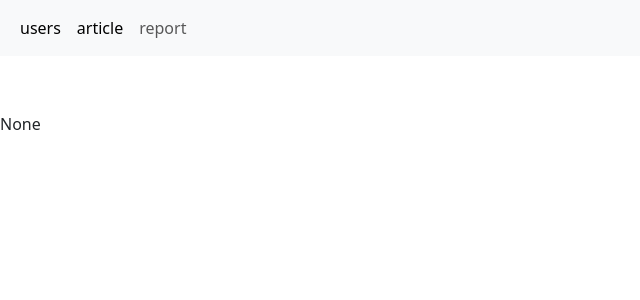
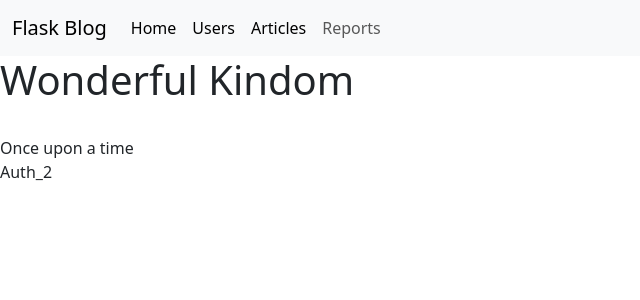
Before and after one commit to satyugov/Flask, a Flask app: page /article/1 in a window 1280 px wide. Shown: the top 300 px of the page, without its empty margins (0-640 px from the left). Run offline with Flask 2, Linux system fonts and the light colour scheme; parts of the project's set-up code (start-up, migrations or seed data) failed here and were passed over; some libraries are stand-ins or nearby versions.

Commit message:
Lesson_2.1

```diff
--- a/blog/app.py
+++ b/blog/app.py
@@ -1,26 +1,16 @@
-from flask import Flask, Response, session
+from flask import Flask
 
+from blog.article.views import article
+from blog.user.views import user
+from blog.index.views import index
+from blog.report.views import report
 
-# app = Flask(__name__)
-# app.secret_key = "secret key"
-#
-# @app.route("/")
-# def index():
-#     if 'visits' in session:
-#         session['visits'] = session.get('visits') + 1
-#     else:
-#         session['visits'] = 1
-#     return f"Количество посещений на сайте {session.get('visits')}"
-#
-#
-#
-# @app.route("/del_visit")
-# def del_visit():
-#     session.pop('visits', None)
-#     return 'Данные о посещениях очищены'
-from blog.report.views import report
-from blog.users.views import user
-from blog.article.views import article
+VIEWS = [
+    index,
+    user,
+    article,
+    report
+]
 
 
 def create_app() -> Flask:
@@ -28,7 +18,46 @@
     register_blueprints(app)
     return app
 
+
 def register_blueprints(app: Flask):
-    app.register_blueprint(user)
-    app.register_blueprint(report)
-    app.register_blueprint(article)
+    for view in VIEWS:
+        app.register_blueprint(view)
+
+
+
+
+
+# from flask import Flask, Response, session
+#
+#
+# # app = Flask(__name__)
+# # app.secret_key = "secret key"
+# #
+# # @app.route("/")
+# # def index():
+# #     if 'visits' in session:
+# #         session['visits'] = session.get('visits') + 1
+# #     else:
+# #         session['visits'] = 1
+# #     return f"Количество посещений на сайте {session.get('visits')}"
+# #
+# #
+# #
+# # @app.route("/del_visit")
+# # def del_visit():
+# #     session.pop('visits', None)
+# #     return 'Данные о посещениях очищены'
+# from blog.report.views import report
+# from blog.user.views import user
+# from blog.article.views import article
+#
+#
+# def create_app() -> Flask:
+#     app = Flask(__name__)
+#     register_blueprints(app)
+#     return app
+#
+# def register_blueprints(app: Flask):
+#     app.register_blueprint(user)
+#     app.register_blueprint(report)
+#     app.register_blueprint(article)
--- a/blog/article/views.py
+++ b/blog/article/views.py
@@ -1,49 +1,114 @@
 from flask import Blueprint, render_template
 from werkzeug.exceptions import NotFound
 
+from blog.user.views import get_user_name
 
-from blog.users.views import get_user_name
-
-article = Blueprint('article', __name__, url_prefix='/article', static_folder='../static')
+article = Blueprint("article", __name__, url_prefix="/article", static_folder="../static")
 
 ARTICLES = {
-    1: {'name': 'Age of Empires',
-        'text': 'text_text',
-        'author': 2
-        },
+    1: {
+        "title": "Wonderful Kindom",
+        "text": "Once upon a time",
+        "author": 2
+    },
+    2: {
+        "title": "Time for dream",
+        "text": "In fantastic world",
+        "author": 3
+    },
+    3: {
+        "title": "Sun in garden",
+        "text": "More times ago",
+        "author": 1
+    },
+
+}
 
 
-    2: {'name': 'Myst',
-        'text': 'text_text_text ',
-        'author': 3
-    },
-
-    3:{
-        'name': 'Dayz world',
-        'text': 'textZ',
-        'author': 1
-    }
-
-}
-@article.route('/')
+@article.route("/")
 def article_list():
     return render_template(
-        'articles/list.html',
-        articles = ARTICLES
+        "articles/list.html",
+        articles=ARTICLES
     )
 
 
-@article.route('/<int:pk>')
+@article.route("/<int:pk>")
 def get_article(pk: int):
     if pk in ARTICLES:
         article_raw = ARTICLES[pk]
     else:
-        raise NotFound(f'Article id {pk}, not found')
-    name = article_raw['name']
-    text = article_raw['text']
-    author = get_user_name(article_raw['author'])
+        raise NotFound("Article id:{}, not found".format(pk))
+    title = article_raw["title"]
+    text = article_raw["text"]
+    author = get_user_name(article_raw["author"])
     return render_template(
-        'articles/details.html',
-        name=name,
+        "articles/details.html",
+        title=title,
+        text=text,
         author=author
     )
+
+
+
+
+
+
+
+
+
+
+
+
+
+
+
+# from flask import Blueprint, render_template
+# from werkzeug.exceptions import NotFound
+#
+#
+# from blog.user.views import get_user_name
+#
+# article = Blueprint('article', __name__, url_prefix='/article', static_folder='../static')
+#
+# ARTICLES = {
+#     1: {'name': 'Age of Empires',
+#         'text': 'text_text',
+#         'author': 2
+#         },
+#
+#
+#     2: {'name': 'Myst',
+#         'text': 'text_text_text ',
+#         'author': 3
+#     },
+#
+#     3:{
+#         'name': 'Dayz world',
+#         'text': 'textZ',
+#         'author': 1
+#     }
+#
+# }
+# @article.route('/')
+# def article_list():
+#     return render_template(
+#         'articles/list.html',
+#         articles = ARTICLES
+#     )
+#
+#
+# @article.route('/<int:pk>')
+# def get_article(pk: int):
+#     if pk in ARTICLES:
+#         article_raw = ARTICLES[pk]
+#     else:
+#         raise NotFound(f'Article id {pk}, not found')
+#     name = article_raw['name']
+#     text = article_raw['text']
+#     author = get_user_name(article_raw['author'])
+#     return render_template(
+#         'articles/details.html',
+#         name=name,
+#         author=author
+#     )
--- a/blog/templates/articles/list.html
+++ b/blog/templates/articles/list.html
@@ -6,7 +6,7 @@
 {% block body %}
     {% for article_id in articles %}
         <ul>
-            <a href="{{ url_for('article.get_article', pk=article_id) }}">{{ articles[article_id]["title"] }}</a>
+            <a href="{{ url_for('article.get_article/', pk=article_id) }}">{{ articles[article_id]["title"] }}</a>
         </ul>
     {% endfor %}
 {% endblock %}
--- a/blog/templates/base.html
+++ b/blog/templates/base.html
@@ -8,13 +8,13 @@
     </title>
     {% include "navbar.html" %}
       {% block css %}
-        <link href="{{ url_for('static', filename='css/bootstrap.min.css') }}" rel="stylesheet">
-      {% endblock %}
+    <link href="{{ url_for('static', filename='css/bootstrap.min.css') }}" rel="stylesheet">
+    {% endblock %}
   </head>
   <body>
     {% block body %}{% endblock %}
     {% block js %}
-      <script src="{{ url_for('static', filename='js/bootstrap.bundle.min.js') }}"  ></script>
+    <script src="{{ url_for('static', filename='js/bootstrap.bundle.min.js') }}"  ></script>
     {% endblock %}
   </body>
 </html>
--- a/blog/templates/navbar.html
+++ b/blog/templates/navbar.html
@@ -1,18 +1,22 @@
 <nav class="navbar navbar-expand-lg bg-body-tertiary">
   <div class="container-fluid">
+    <a class="navbar-brand" href="{{ url_for('index.main_page') }}">Flask Blog</a>
     <button class="navbar-toggler" type="button" data-bs-toggle="collapse" data-bs-target="#navbarSupportedContent" aria-controls="navbarSupportedContent" aria-expanded="false" aria-label="Toggle navigation">
       <span class="navbar-toggler-icon"></span>
     </button>
     <div class="collapse navbar-collapse" id="navbarSupportedContent">
       <ul class="navbar-nav me-auto mb-2 mb-lg-0">
         <li class="nav-item">
-          <a class="nav-link active" href="{{ url_for('users/list') }}">users</a>
+          <a class="nav-link active" href="{{ url_for('index.main_page') }}">Home</a>
         </li>
         <li class="nav-item">
-          <a class="nav-link active" href="{{ url_for('article/list') }}">article</a>
+          <a class="nav-link active" href="{{ url_for('user.user_list') }}">Users</a>
         </li>
         <li class="nav-item">
-          <a class="nav-link" href="{{ url_for('reports/list') }}">report</a>
+          <a class="nav-link active" href="{{ url_for('article.article_list') }}">Articles</a>
+        </li>
+        <li class="nav-item">
+          <a class="nav-link" href="{{ url_for('report.report_list') }}">Reports</a>
         </li>
       </ul>
     </div>
--- a/blog/templates/users/list.html
+++ b/blog/templates/users/list.html
@@ -6,7 +6,7 @@
 {% block body %}
     {% for user_id in users %}
         <ul>
-            <a href="{{ url_for('user.get_user', pk=user_id) }}">{{ users[user_id]["name"] }}</a>
+            <a href="{{ url_for('user.get_user/', pk=user_id) }}">{{ users[user_id]["name"] }}</a>
         </ul>
     {% endfor %}
 {% endblock %}
--- /dev/null
+++ b/blog/user/views.py
@@ -0,0 +1,99 @@
+from flask import Blueprint, render_template
+from werkzeug.exceptions import NotFound
+
+user = Blueprint("user", __name__, url_prefix="/users", static_folder="../static")
+USERS = {
+    1: {"name": "Auth_1"},
+    2: {"name": "Auth_2"},
+    3: {"name": "Auth_3"}
+}
+
+
+@user.route("/")
+def user_list():
+    return render_template(
+        "users/list.html",
+        users=USERS
+    )
+
+
+@user.route("/<int:pk>")
+def get_user(pk: int):
+    if pk in USERS:
+        user_raw = USERS[pk]
+    else:
+        raise NotFound("User id:{}, not found".format(pk))
+    return render_template(
+        "users/details.html",
+        user_name=user_raw["name"]
+    )
+
+
+def get_user_name(pk: int):
+    if pk in USERS:
+        user_name = USERS[pk]["name"]
+    else:
+        raise NotFound("User id:{}, not found".format(pk))
+    return user_name
+
+
+
+
+
+
+
+
+
+
+
+
+
+
+# from flask import Blueprint, render_template, redirect
+# from werkzeug.exceptions import NotFound
+#
+# user = Blueprint('users', __name__, url_prefix='/users', static_folder='../static')
+#
+# USERS = {
+#     1: {'name': 'Ivan'},
+#     2: {'name': 'Pyotr'},
+#     3: {'name': 'Nik'},
+# }
+#
+# @user.route('/')
+# def user_list():
+#     return render_template(
+#         'users/list.html',
+#         users=USERS
+#     )
+#
+# # @user.route('/<int:pk>')
+# # def get_user(pk: int, redirect=None):
+# #     try:
+# #         user_name = USERS[pk]
+# #     except KeyError:
+# #         raise NotFound(f'User id {pk} not found')
+# #         # return redirect('/users/')
+# #     return render_template(
+# #         'users/details.html',
+# #         user_name=user_name
+# #     )
+#
+# @user.route('/<int:pk>')
+# def get_user(pk: int):
+#     if pk in USERS:
+#         user_raw = USERS[pk]
+#     else:
+#         raise NotFound(f'user id: {pk}, not found')
+#     return render_template(
+#         'users/details.html',
+#         user_name=user_raw['name']
+#     )
+#
+# @user.route('/<int:pk>')
+# def get_user_name(pk: int):
+#     if pk in USERS:
+#         user_name = USERS[pk]['name']
+#     else:
+#         raise NotFound(f'User id: {pk}, not found')
+#     return user_name
--- a/blog/users/views.py
+++ /dev/null
@@ -1,48 +0,0 @@
-from flask import Blueprint, render_template, redirect
-from werkzeug.exceptions import NotFound
-
-user = Blueprint('users', __name__, url_prefix='/users', static_folder='../static')
-
-USERS = {
-    1: {'name': 'Ivan'},
-    2: {'name': 'Pyotr'},
-    3: {'name': 'Nik'},
-}
-
-@user.route('/')
-def user_list():
-    return render_template(
-        'users/list.html',
-        users=USERS
-    )
-
-# @user.route('/<int:pk>')
-# def get_user(pk: int, redirect=None):
-#     try:
-#         user_name = USERS[pk]
-#     except KeyError:
-#         raise NotFound(f'User id {pk} not found')
-#         # return redirect('/users/')
-#     return render_template(
-#         'users/details.html',
-#         user_name=user_name
-#     )
-
-@user.route('/<int:pk>')
-def get_user(pk: int):
-    if pk in USERS:
-        user_raw = USERS[pk]
-    else:
-        raise NotFound(f'user id: {pk}, not found')
-    return render_template(
-        'users/details.html',
-        user_name=user_raw['name']
-    )
-
-@user.route('/<int:pk>')
-def get_user_name(pk: int, user_name=None):
-    if pk in USERS:
-        user_mame = USERS[pk]['name']
-    else:
-        raise NotFound(f'User id: {pk}, not found')
-    return user_name
--- a/wsgi.py
+++ b/wsgi.py
@@ -1,9 +1,25 @@
 from blog.app import create_app
 
-app = create_app()
 
-# if __name__ == '__main__':
-#     app.run(
-#         host='0.0.0.0',
-#         debug=True,
-#     )
+if __name__ == "__main__":
+    app = create_app()
+    app.run(
+        host="0.0.0.0",
+        port=8000,
+        debug=True
+    )
+
+
+
+
+
+
+# from blog.app import create_app
+#
+# app = create_app()
+#
+# # if __name__ == '__main__':
+# #     app.run(
+# #         host='0.0.0.0',
+# #         debug=True,
+# #     )
```
Also changed, not shown: blog/index/views.py (added, +10 -0 lines), blog/report/views.py (+27 -4 lines), blog/index/__init__.py (added), blog/user/__init__.py (added).
